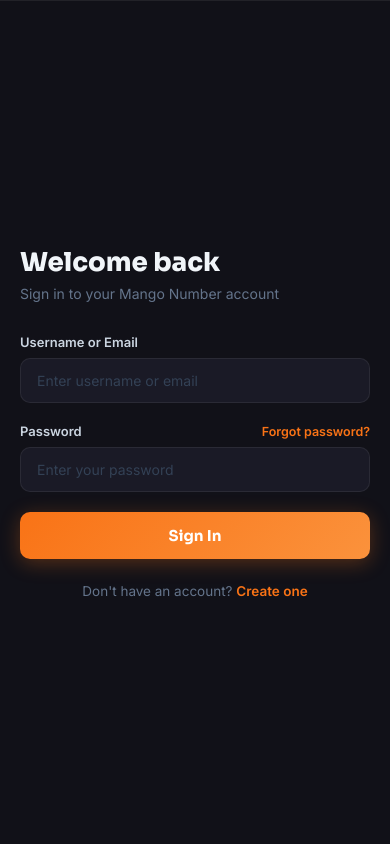
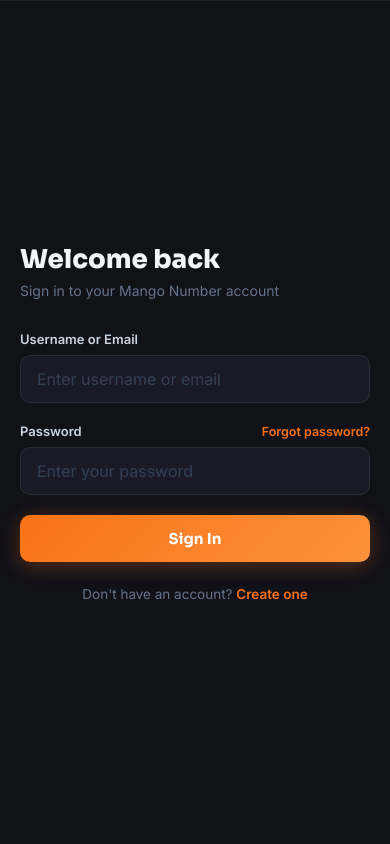
Before and after one commit to nu2rl/mango-numbers, a PHP site: page /mango-number/login.php in a window 390 px wide. Run offline with PHP 8.4, Linux system fonts and the light colour scheme; data comes from the database, SQL or seed files in the repository; data that the repository does not hold is empty; some libraries are stand-ins or nearby versions.

Commit message:
Optimize website UX for mobile screens with touch targets, iOS zoom prevention, and responsive card layouts

```diff
--- a/forgot_password.php
+++ b/forgot_password.php
@@ -69,7 +69,7 @@ if (is_logged_in()) {
         .footer-note a{ color:var(--accent); text-decoration:none; font-weight:600; }
         @keyframes spin{ to{ transform:rotate(360deg); } }
         .spinner{ width:15px; height:15px; border:2.5px solid rgba(255,255,255,0.3); border-top-color:#fff; border-radius:50%; animation:spin 0.7s linear infinite; display:inline-block; }
-        @media(max-width:480px){ .card{ padding:28px 20px; } .input-row{ flex-direction:column; } .btn-green{ width:100%; } }
+        @media(max-width:480px){ .card{ padding:28px 20px; } .input-row{ flex-direction:column; } .btn-green{ width:100%; } input[type="text"], input[type="password"], input[type="email"] { font-size: 16px !important; } }
     </style>
 </head>
 <body>
--- a/login.php
+++ b/login.php
@@ -302,6 +302,7 @@ if ($_SERVER['REQUEST_METHOD'] === 'POST') {
             body { flex-direction: column; overflow: auto; }
             .left-panel { display: none; }
             .right-panel { width: 100%; border-left: none; border-top: 1px solid var(--border); min-height: 100vh; padding: 48px 28px; }
+            input[type="text"], input[type="password"], input[type="email"] { font-size: 16px !important; }
         }
         @media (max-width: 480px) {
             .right-panel { padding: 36px 20px; }
--- a/payment.php
+++ b/payment.php
@@ -175,7 +175,7 @@ function get_country_flag($country) {
         .intl-card p{font-size:13px;color:var(--muted);line-height:1.6;}
         .btn-tg{width:100%;padding:14px;background:linear-gradient(135deg,#0088cc,#29b6f6);border:none;border-radius:12px;font-family:'Sora',sans-serif;font-size:14px;font-weight:700;color:#fff;cursor:pointer;text-decoration:none;display:flex;align-items:center;justify-content:center;gap:8px;transition:transform 0.2s;box-shadow:0 4px 18px rgba(0,136,204,0.3);}
         .btn-tg:hover{transform:translateY(-1px);}
-        @media(max-width:540px){body{padding:20px 14px;}.card{padding:24px 18px;}}
+        @media(max-width:540px){body{padding:20px 14px;}.card{padding:24px 18px;} input[type="text"], input[type="file"], select, textarea { font-size: 16px !important; }}
     </style>
 </head>
 <body>
--- a/register.php
+++ b/register.php
@@ -130,7 +130,7 @@ if (is_logged_in()) {
         @keyframes spin { to { transform: rotate(360deg); } }
         .spinner { width: 15px; height: 15px; border: 2.5px solid rgba(255,255,255,0.3); border-top-color: #fff; border-radius: 50%; animation: spin 0.7s linear infinite; display: inline-block; }
 
-        @media (max-width: 900px) { body { flex-direction: column; overflow: auto; } .left-panel { display: none; } .right-panel { width: 100%; border-left: none; min-height: 100vh; padding: 44px 24px; } }
+        @media (max-width: 900px) { body { flex-direction: column; overflow: auto; } .left-panel { display: none; } .right-panel { width: 100%; border-left: none; min-height: 100vh; padding: 44px 24px; } input[type="text"], input[type="password"], input[type="email"], input[type="tel"] { font-size: 16px !important; } }
         @media (max-width: 480px) { .right-panel { padding: 32px 18px; } .input-row { flex-direction: column; } .btn-green { width: 100%; } }
     </style>
 </head>
```
